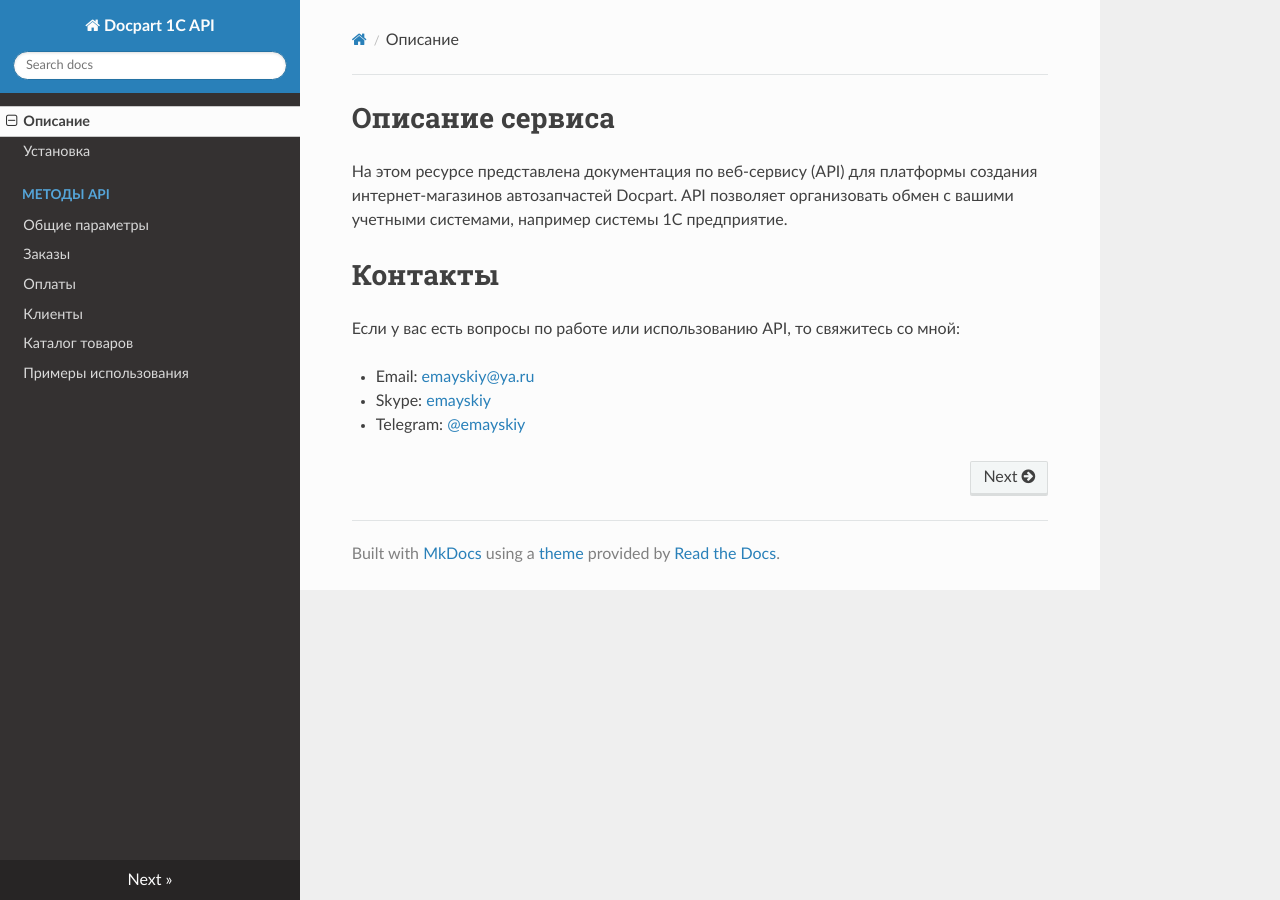
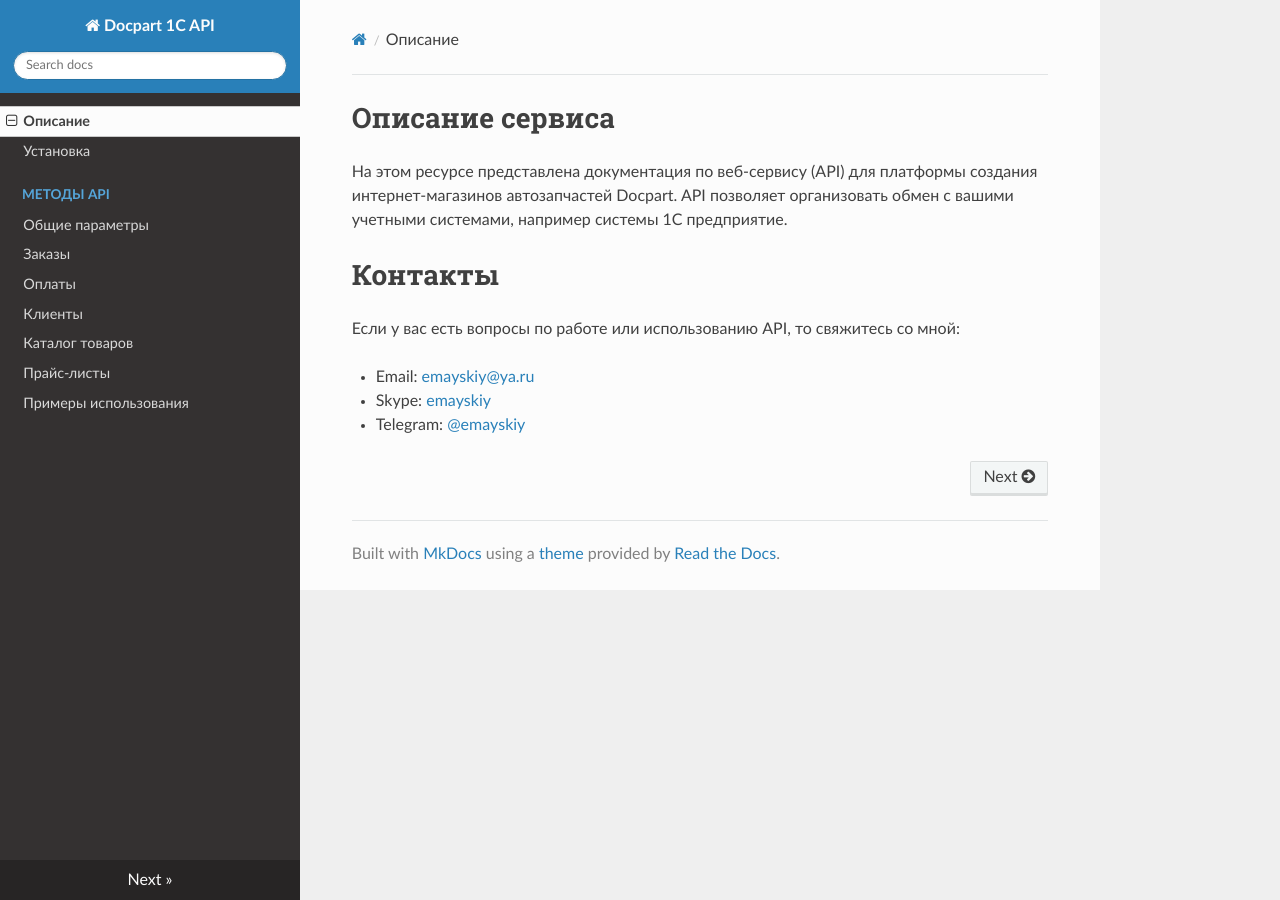
Before and after one commit to emayskiy/Docpart_1C_API_WIKI, an MkDocs documentation site: the page built from docs/index.md, in a window 1280 px wide. Built offline with MkDocs 1.6.1, drawn with Linux system fonts in a browser that asks for light colours; nearby versions of some CDN libraries.

Commit message:
Update mkdocs.yml

```diff
--- a/mkdocs.yml
+++ b/mkdocs.yml
@@ -8,5 +8,6 @@ nav:
         - 'Оплаты': 'payment_methods.md'
         - 'Клиенты': 'users_methods.md'
         - 'Каталог товаров': 'cat_methods.md'
+        - 'Прайс-листы': 'prices.md'
     - 'Примеры использования': 'samples.md'
 theme: readthedocs
```
